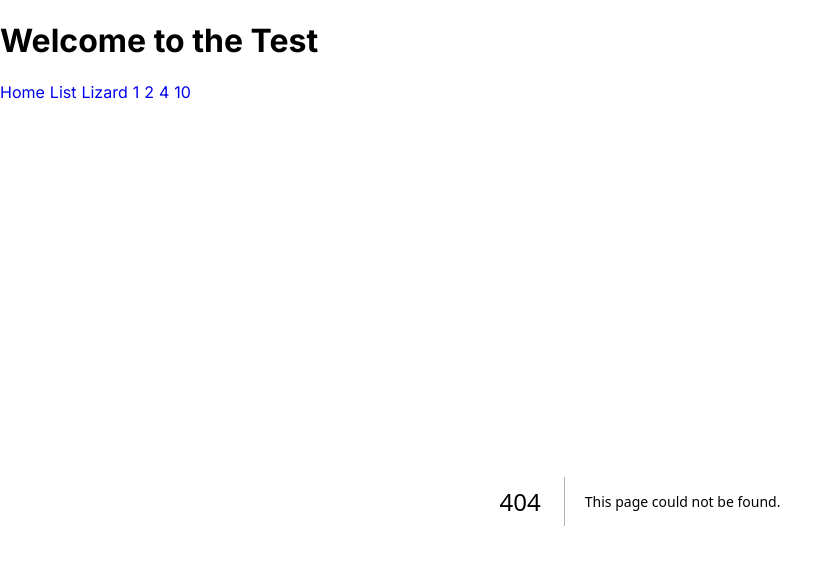
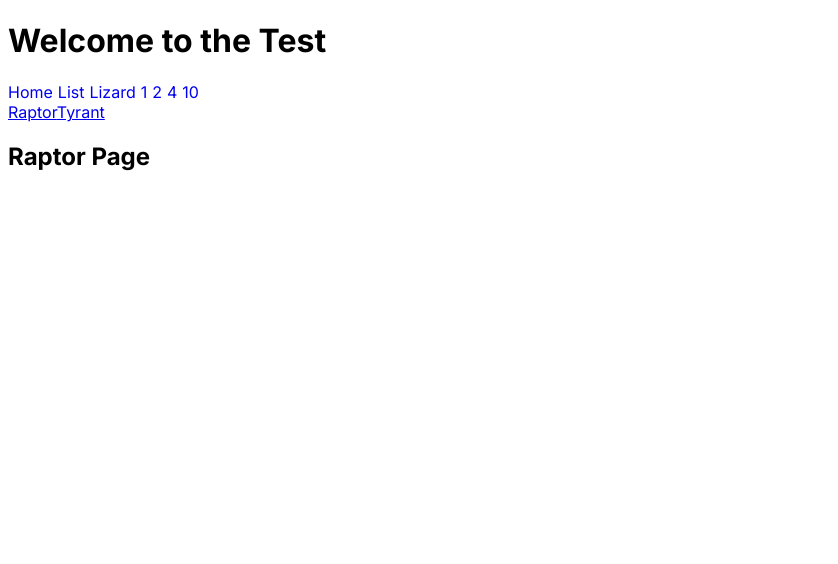
Before and after one commit to martingardner/nextjs-14-test, a Next.js app in the folder next14-test/: page /lizard/raptor in a window 1280 px wide. Before the commit this address had no page. Shown: the top 564 px of the page, without its empty margins (0-838 px from the left). Built offline with nearby package versions, Linux system fonts and the light colour scheme.

Commit message:
layered layout example

```diff
--- a/next14-test/app/[id]/id/route.js
+++ b/next14-test/app/[id]/id/route.js
@@ -9,7 +9,7 @@
  */
 
 export async function GET(req, { params }){
-    console.log('req', req)
-    console.log('params', params);
+    //console.log('req', req)
+    //console.log('params', params);
     return new Response(`GET Call for id ${params.id}`)
 }
--- a/next14-test/app/layout.js
+++ b/next14-test/app/layout.js
@@ -10,9 +10,11 @@ export const metadata = {
   description: 'Generated by create next app',
 }
 
-export default function RootLayout({ children }) {
+export default function RootLayout({ children, params }) {
 
   const ids = [1,2,4,10];
+
+  console.log('layout params', params);
 
   const idList = ids.map( (i, index) => {
     return <Link key={`${index}-${i}`} href={`/${i}`}>{i}</Link>
--- /dev/null
+++ b/next14-test/app/lizard/layout.js
@@ -0,0 +1,13 @@
+import Link from 'next/link';
+
+export default function DashboardLayout({ children }) {
+    return (
+        <section>
+        <nav>
+            <Link href="/lizard/raptor">Raptor</Link>
+            <Link href="/lizard/tyrant">Tyrant</Link>
+        </nav>
+        {children}
+        </section>
+    )
+}
--- /dev/null
+++ b/next14-test/app/lizard/raptor/page.js
@@ -0,0 +1,8 @@
+export default function Page() {
+
+    return (
+        <>
+            <h2>Raptor Page</h2>
+        </>
+    )
+}
```
Also changed, not shown: next14-test/app/lizard/tyrant/page.js (added, +8 -0 lines).
